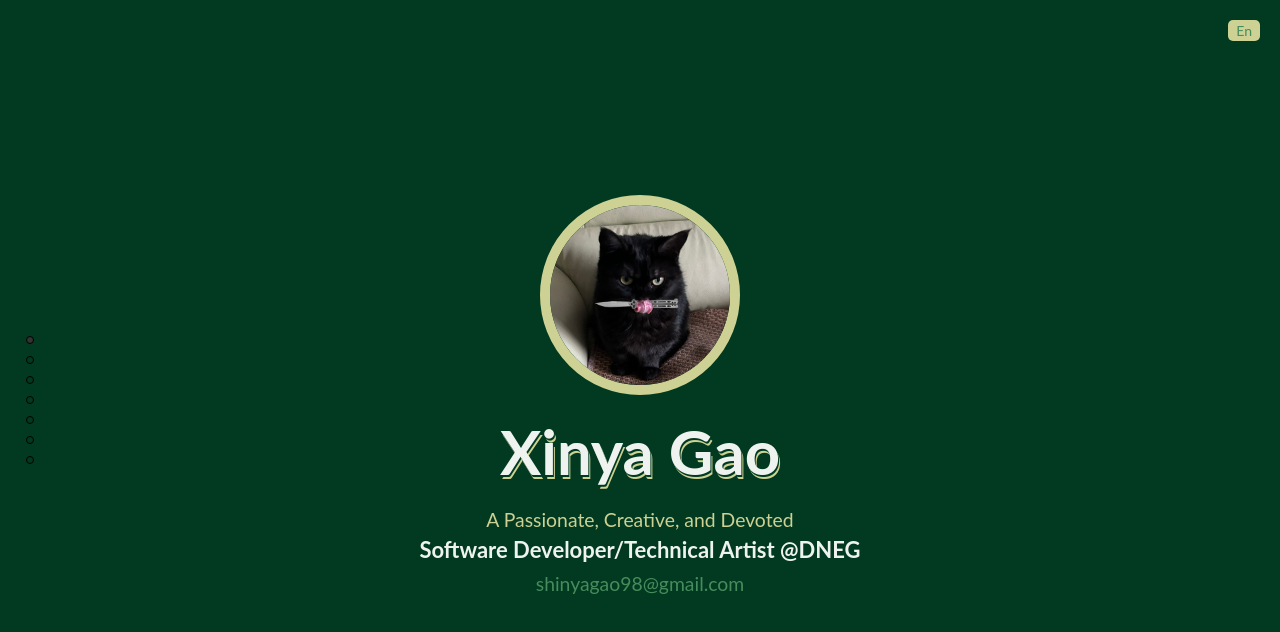
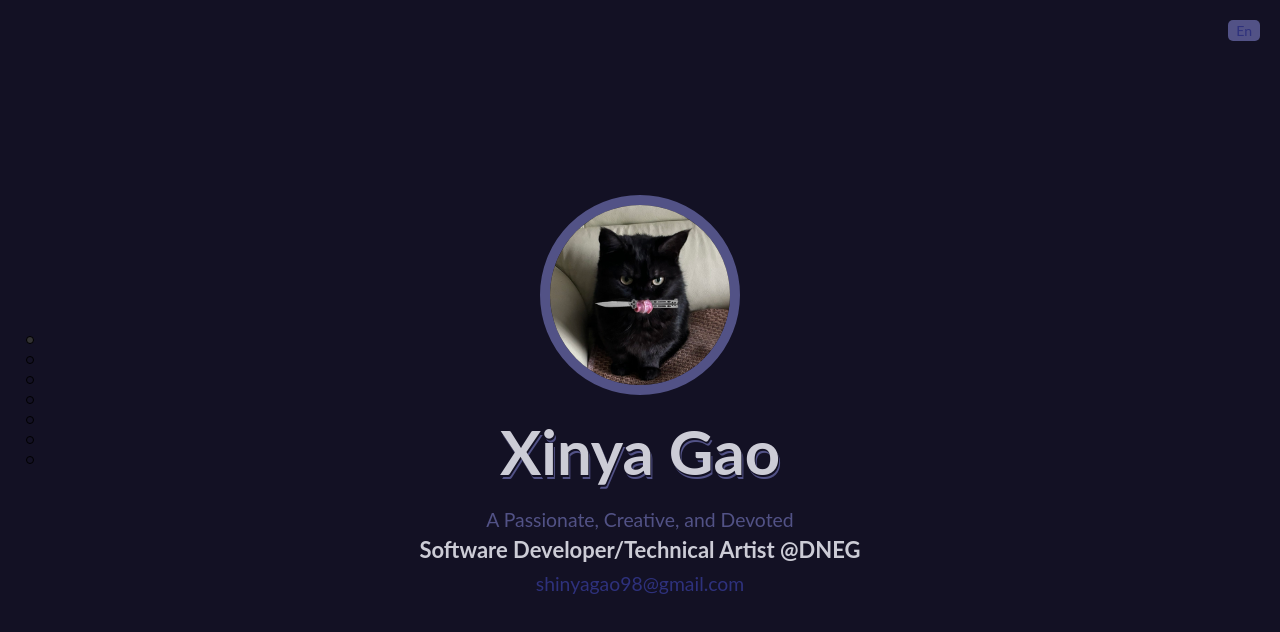
Before and after one commit to ShinyaGao/shinyagao.github.io, a website: page index.html in a window 1280 px wide. Drawn offline with nearby package versions, Linux system fonts and the light colour scheme; a web font is replaced by a local one.

Commit message:
updated color

```diff
--- a/scss/_settings.colors.scss
+++ b/scss/_settings.colors.scss
@@ -1,9 +1,9 @@
-$clr-primary:          #013A20;  // forest green
-$clr-light:            #CDD193;  // light green
-$clr-lighter:          #eef3f0;  // lighter green
-$clr-dark:             #478c5c;  // emerald green
-$clr-darker:           #07481b;  // darker green
-$clr-contrast:         #BACC81;  // yellow green
+$clr-primary:          #131124;  // purple
+$clr-light:            #525286;  // light purple
+$clr-lighter:          #ccccd6;  // lighter purple
+$clr-dark:             #2E317C;  // star purple
+$clr-darker:           #22202e;  // darker purple
+$clr-contrast:         #A7A8B0;  // blue purple
 $clr-def:              #666;
 $clr-def-light:        #CCC;
 $clr-def-lighter:      #EFEFEF;
```
Also changed, not shown: css/main.css.
